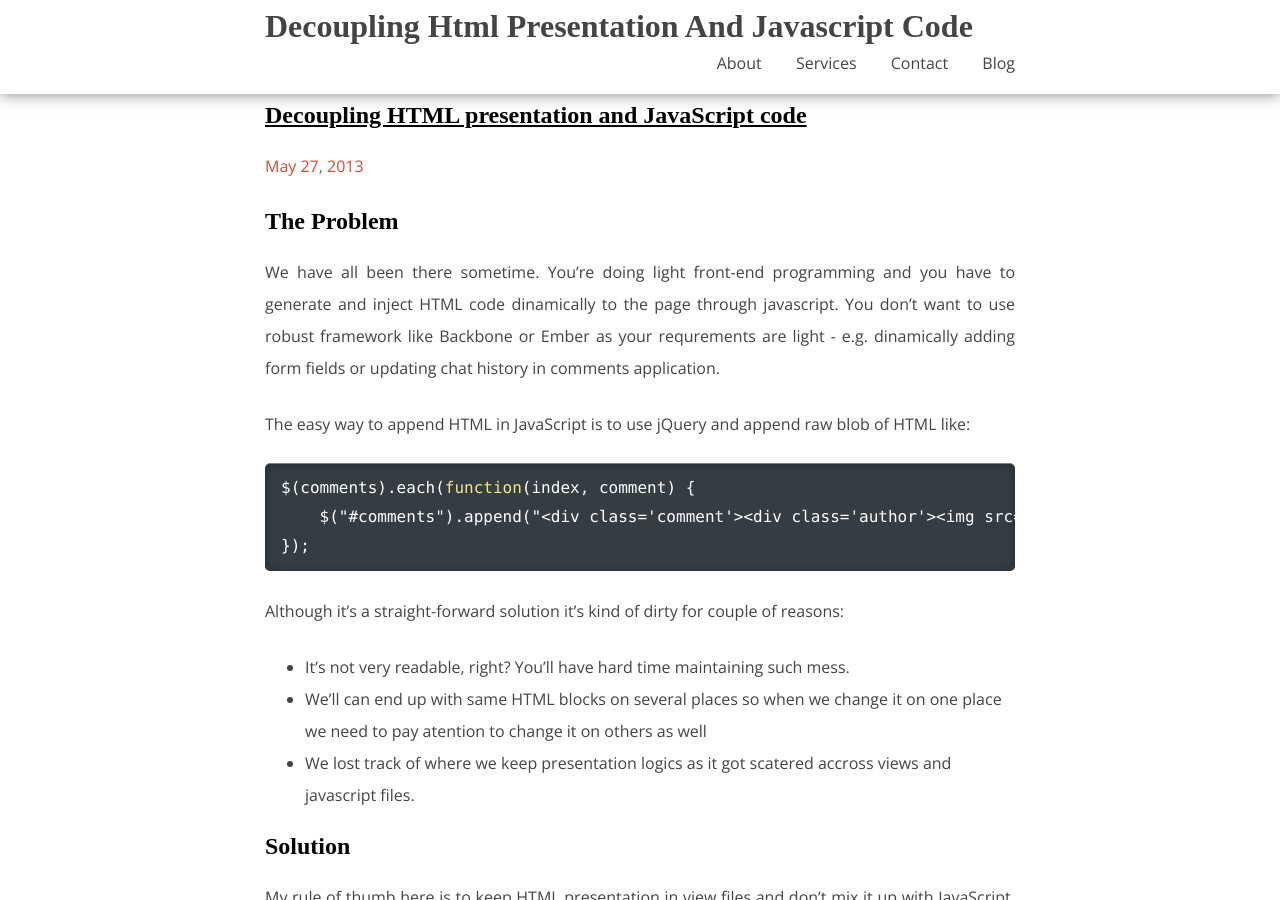
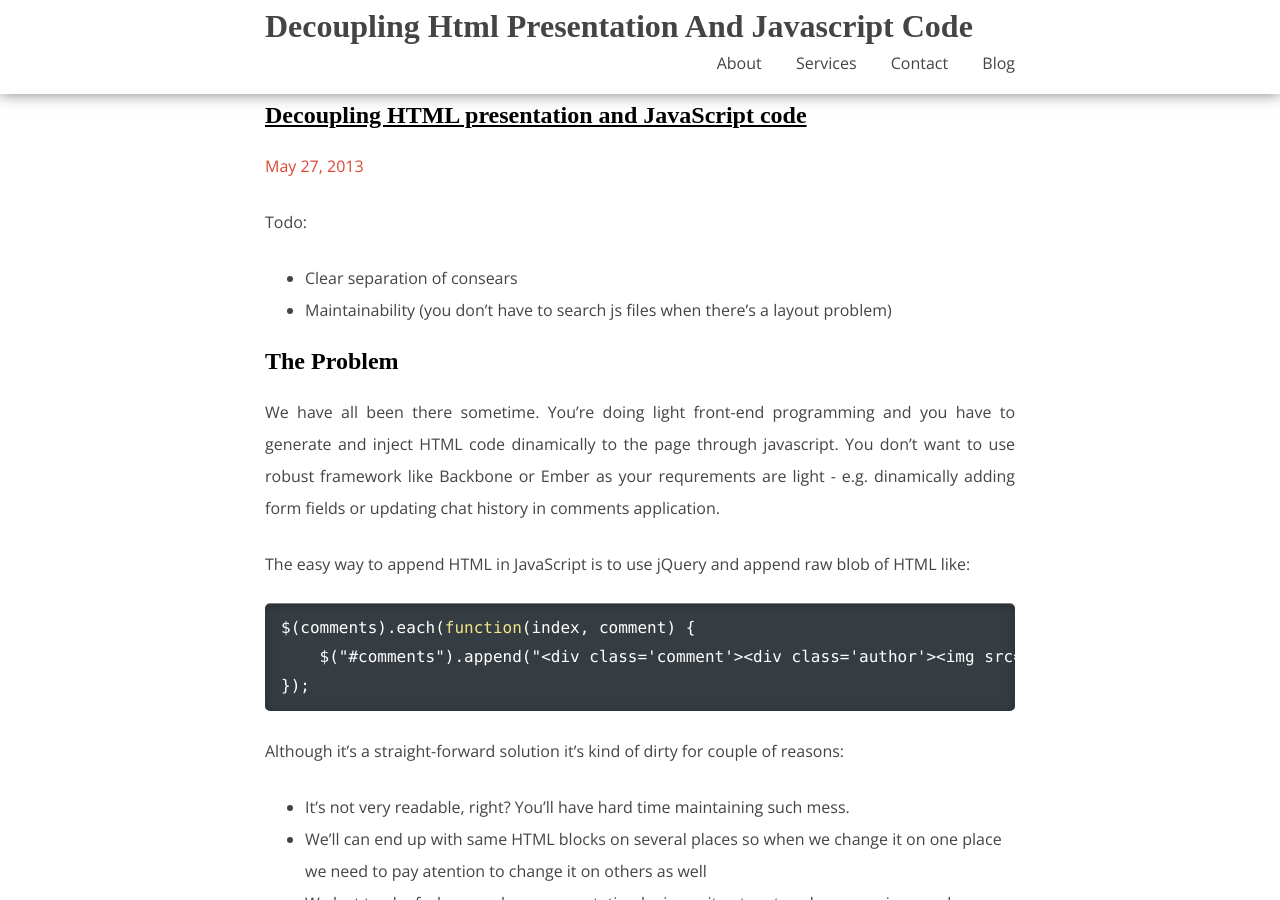
Before and after one commit to borivojevic/borivojevic.github.com, a Jekyll site: the page built from _posts/2013-05-27-decoupling-html-presentation-and-javascript-code.markdown, in a window 1280 px wide and 900 px high. Built offline with Jekyll 4.4.1, drawn with Linux system fonts in a browser that asks for light colours; some web fonts are replaced; Markdown is read by kramdown in place of the engine named in the settings; comment, search, counter and statistics services are not loaded.

Commit message:
Misc formatting fixes

````diff
--- a/_posts/2013-05-27-decoupling-html-presentation-and-javascript-code.markdown
+++ b/_posts/2013-05-27-decoupling-html-presentation-and-javascript-code.markdown
@@ -5,6 +5,10 @@ tagline: Decoupling HTML presentation and JavaScript code
 category: posts
 draft: true
 ---
+
+Todo:
+ - Clear separation of consears
+ - Maintainability (you don't have to search js files when there's a layout problem)
 
 ## The Problem
 
--- a/_posts/2013-10-09-php-wrapper-library-for-rescuetime-api.markdown
+++ b/_posts/2013-10-09-php-wrapper-library-for-rescuetime-api.markdown
@@ -15,9 +15,9 @@
 
 ## Installation
 
-Recommend way to install this package with [Composer][]. Add borivojevic/rescuetime-api-php to your composer.json file.
+Recommend way to install this package is with [Composer][]. Add `borivojevic/rescuetime-api-php` to your composer.json file.
 
-``` json
+```json
 {
     "require": {
         "borivojevic/rescuetime": "1.*"
@@ -47,7 +47,7 @@
 
 The main entry point of the library is the `RescueTime\Client` class. API methods require to be signed with valid `api_key` parameter which you have to provide as a first argument of the constructor. You can obtain RescueTime API key on [API Key Management][] console page.
 
-``` php
+```php
 <?php
 $Client = new \RescueTime\Client($apiKey);
 
````
